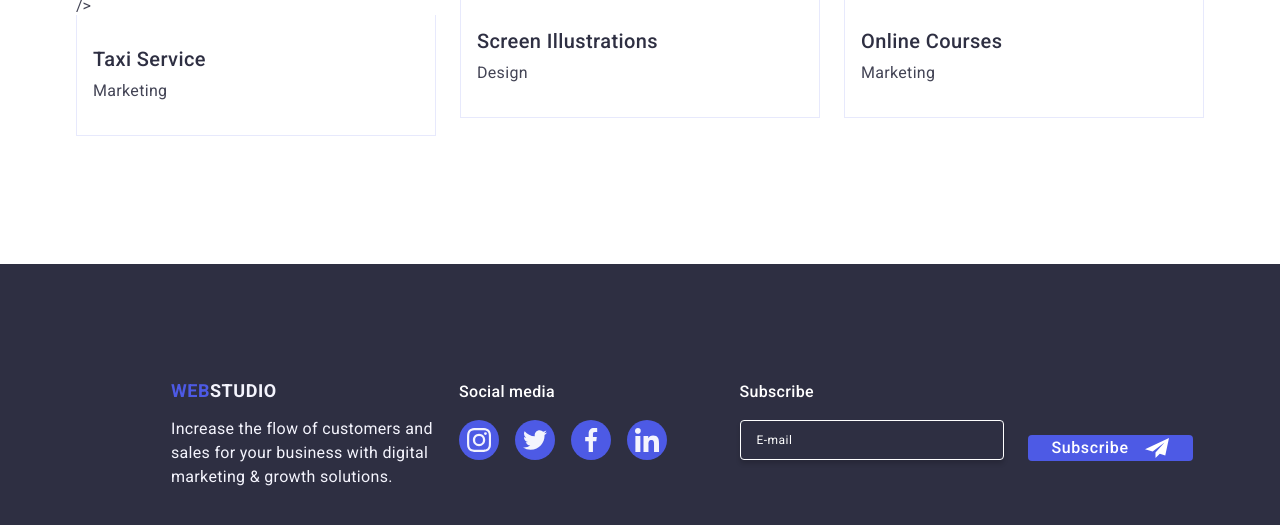
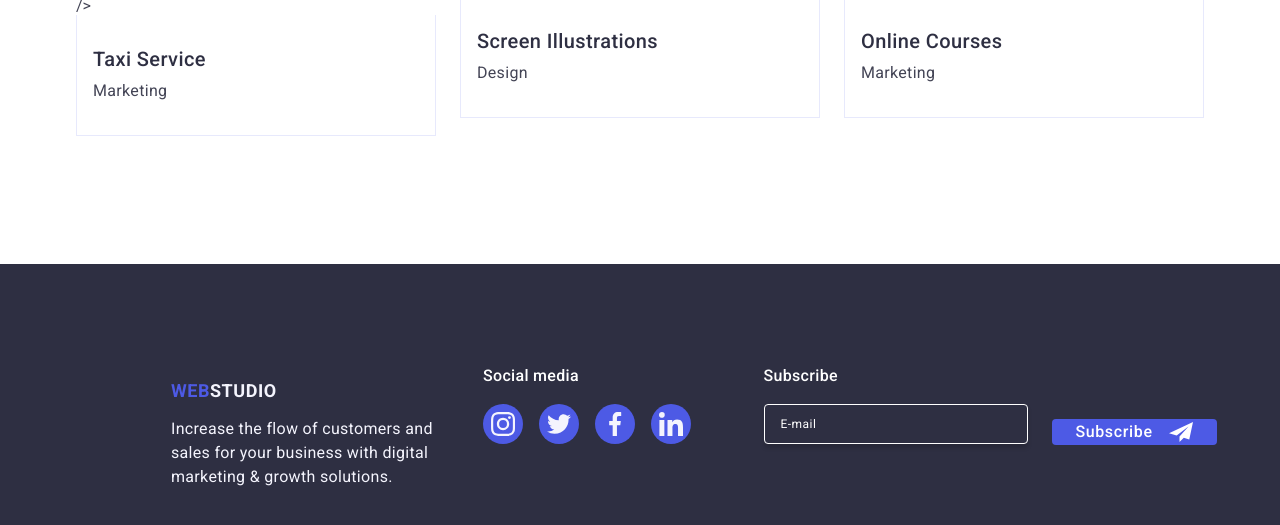
Before and after one commit to Roman-Khalepa/goit-markup-hw-06, a plain HTML site: page index.html in a window 1280 px wide. Shown: the part 2813-3338 px from the top of the page. Drawn offline with nearby package versions, Linux system fonts and the light colour scheme.

Commit message:
footer-end

```diff
--- a/css/style.css
+++ b/css/style.css
@@ -710,8 +710,16 @@ ol {
 @media only screen and (min-width: 768px) {
   .container-footer {
     flex-direction: row;
-    margin-left: 108px;
-    margin-right: auto;
+    justify-content: center;
+    align-items: flex-start;
+     text-align: left;
+    gap: 24px;
+  }
+
+  .container-footer-content,
+  .container-footer-social,
+  .form-subscribe {
+    margin: 0;
   }
 }
 
```
